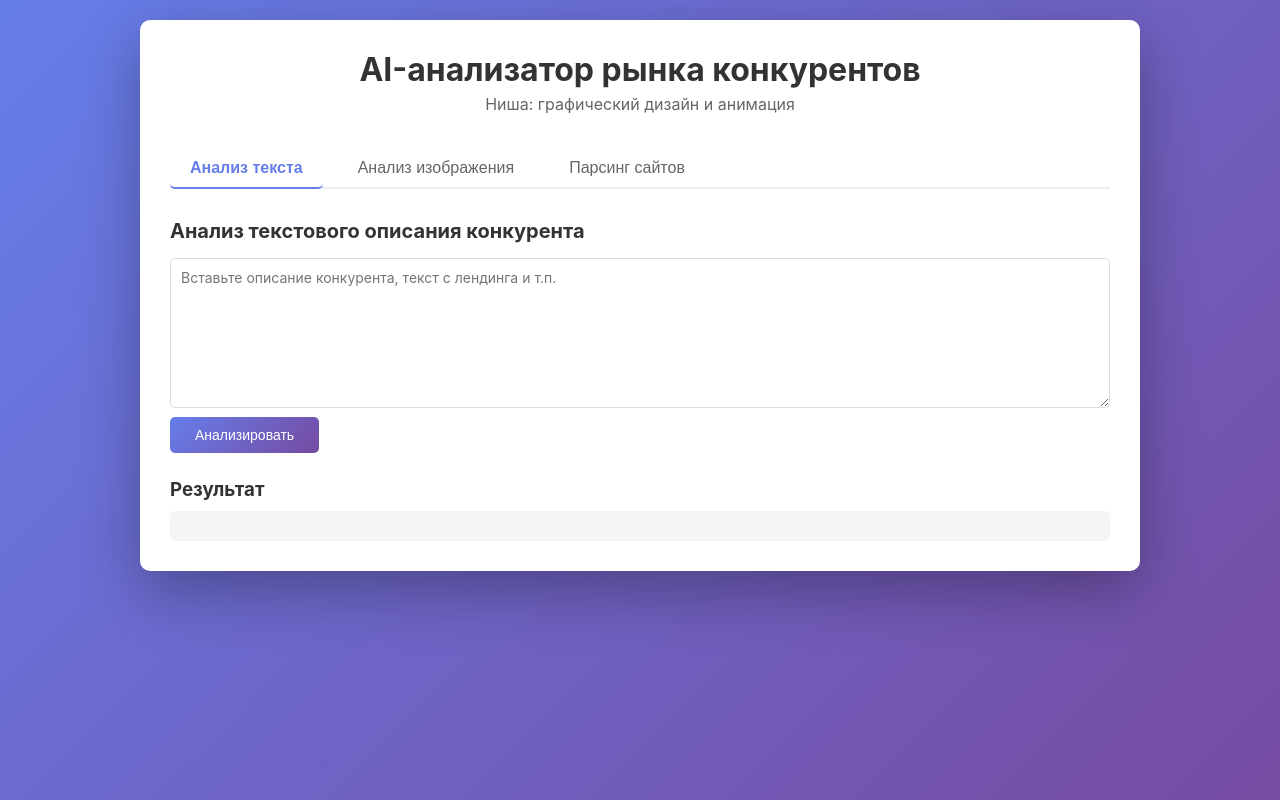
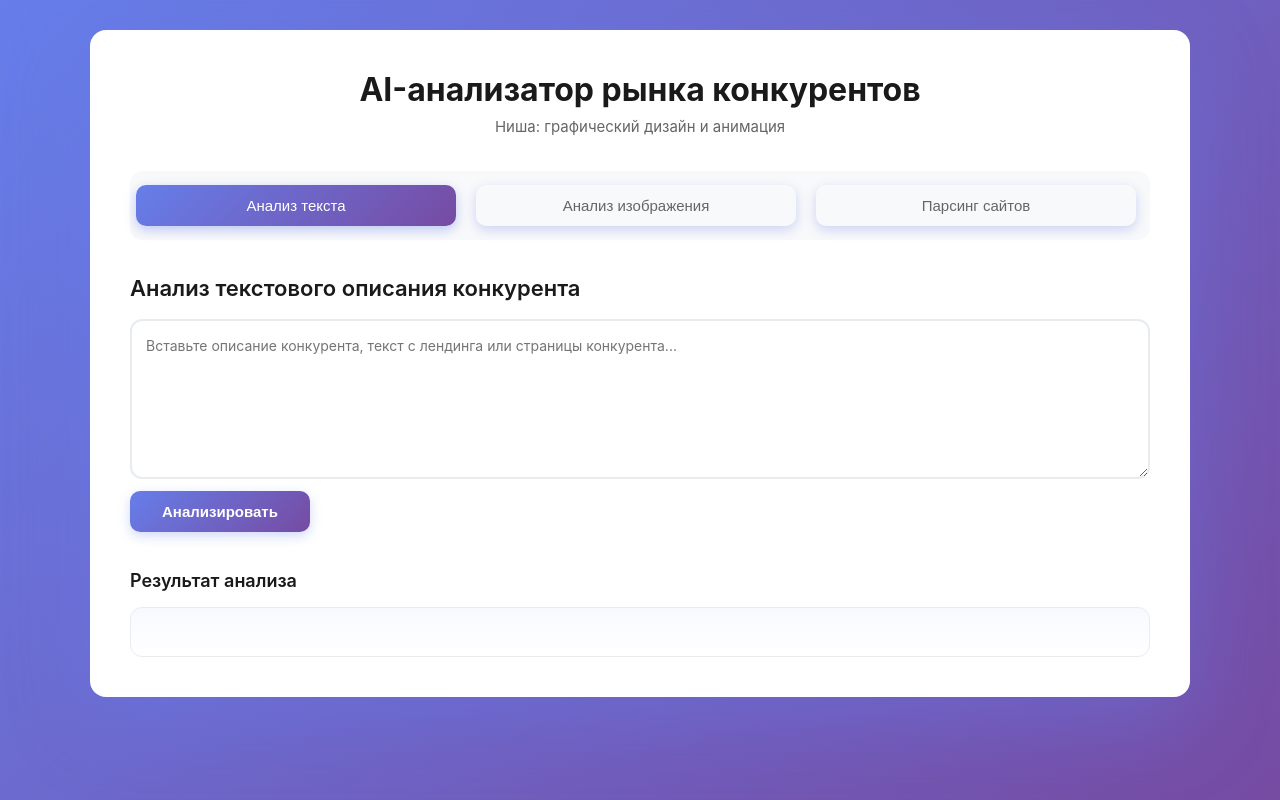
Before and after one commit to polinaanistratova/competition_monitor, a FastAPI app: page /web in a window 1280 px wide. Run offline with FastAPI, Linux system fonts and the light colour scheme.

Commit message:
Redesign web UI with beautiful formatted results

```diff
--- a/web/static/css/style.css
+++ b/web/static/css/style.css
@@ -5,114 +5,230 @@
 }
 
 body {
-    font-family: -apple-system, BlinkMacSystemFont, 'Segoe UI', 'Roboto', sans-serif;
+    font-family: -apple-system, BlinkMacSystemFont, 'Segoe UI', 'Roboto', 'Oxygen',
+        'Ubuntu', 'Cantarell', 'Fira Sans', 'Droid Sans', 'Helvetica Neue',
+        sans-serif;
     background: linear-gradient(135deg, #667eea 0%, #764ba2 100%);
     min-height: 100vh;
-    padding: 20px;
+    padding: 30px 20px;
 }
 
 .container {
-    max-width: 1000px;
+    max-width: 1100px;
     margin: 0 auto;
-    background: white;
-    border-radius: 10px;
-    padding: 30px;
-    box-shadow: 0 20px 60px rgba(0,0,0,0.3);
+    background: #ffffff;
+    border-radius: 16px;
+    padding: 40px;
+    box-shadow: 0 25px 80px rgba(102, 126, 234, 0.4);
 }
 
 h1 {
-    color: #333;
-    margin-bottom: 5px;
+    color: #1a1a1a;
+    margin-bottom: 8px;
     text-align: center;
+    font-size: 32px;
+    font-weight: 700;
 }
 
 .subtitle {
     text-align: center;
     color: #666;
-    margin-bottom: 30px;
+    margin-bottom: 35px;
+    font-size: 15px;
 }
 
 .tabs {
     display: flex;
-    gap: 10px;
-    margin-bottom: 30px;
-    border-bottom: 2px solid #eee;
+    gap: 12px;
+    margin-bottom: 35px;
+    background: #f8f9fa;
+    padding: 6px;
+    border-radius: 12px;
 }
 
 .tab-btn {
-    padding: 10px 20px;
-    background: none;
+    flex: 1;
+    padding: 12px 24px;
+    background: transparent;
     border: none;
     cursor: pointer;
-    font-size: 16px;
+    font-size: 15px;
     color: #666;
-    border-bottom: 2px solid transparent;
-    margin-bottom: -2px;
+    border-radius: 10px;
+    transition: all 0.3s ease;
+    font-weight: 500;
 }
 
 .tab-btn.active {
-    color: #667eea;
-    border-bottom-color: #667eea;
-    font-weight: 600;
+    background: linear-gradient(135deg, #667eea 0%, #764ba2 100%);
+    color: white;
+    box-shadow: 0 4px 12px rgba(102, 126, 234, 0.4);
+}
+
+.tab-btn:hover:not(.active) {
+    background: #e9ecef;
+    color: #333;
 }
 
 .tab-content {
     display: none;
+    animation: fadeIn 0.4s ease-in;
 }
 
 .tab-content.active {
     display: block;
 }
 
+@keyframes fadeIn {
+    from {
+        opacity: 0;
+        transform: translateY(10px);
+    }
+    to {
+        opacity: 1;
+        transform: translateY(0);
+    }
+}
+
 h2 {
-    color: #333;
-    margin-bottom: 15px;
-    font-size: 20px;
+    color: #1a1a1a;
+    margin-bottom: 18px;
+    font-size: 22px;
+    font-weight: 600;
 }
 
 h3 {
-    color: #333;
-    margin: 20px 0 10px 0;
+    color: #1a1a1a;
+    margin: 30px 0 16px 0;
+    font-size: 18px;
+    font-weight: 600;
 }
 
 textarea {
     width: 100%;
-    height: 150px;
-    padding: 10px;
-    border: 1px solid #ddd;
-    border-radius: 5px;
+    height: 160px;
+    padding: 14px;
+    border: 2px solid #e9ecef;
+    border-radius: 12px;
     font-family: inherit;
     font-size: 14px;
     resize: vertical;
+    transition: border-color 0.3s ease;
+    line-height: 1.6;
+}
+
+textarea:focus {
+    outline: none;
+    border-color: #667eea;
 }
 
 input[type="file"] {
-    margin-bottom: 10px;
-    padding: 10px;
+    margin-bottom: 14px;
+    padding: 12px;
+    width: 100%;
+    border: 2px dashed #667eea;
+    border-radius: 12px;
+    background: #f8f9ff;
+    cursor: pointer;
 }
 
 button {
     background: linear-gradient(135deg, #667eea 0%, #764ba2 100%);
     color: white;
     border: none;
-    padding: 10px 25px;
-    border-radius: 5px;
+    padding: 12px 32px;
+    border-radius: 10px;
     cursor: pointer;
-    font-size: 14px;
-    margin: 5px 5px 5px 0;
+    font-size: 15px;
+    margin: 8px 8px 8px 0;
+    font-weight: 600;
+    transition: transform 0.2s ease, box-shadow 0.2s ease;
+    box-shadow: 0 4px 12px rgba(102, 126, 234, 0.3);
 }
 
 button:hover {
-    opacity: 0.9;
+    transform: translateY(-2px);
+    box-shadow: 0 6px 20px rgba(102, 126, 234, 0.5);
 }
 
-pre {
-    background: #f5f5f5;
-    padding: 15px;
-    border-radius: 5px;
-    overflow-x: auto;
-    white-space: pre-wrap;
-    word-wrap: break-word;
-    max-height: 400px;
+button:active {
+    transform: translateY(0);
+}
+
+.result-container {
+    background: linear-gradient(to bottom, #f8f9ff 0%, #ffffff 100%);
+    padding: 24px;
+    border-radius: 12px;
+    border: 1px solid #e9ecef;
+    max-height: 600px;
     overflow-y: auto;
+    line-height: 1.8;
+    font-size: 14px;
 }
+
+.result-container::-webkit-scrollbar {
+    width: 8px;
+}
+
+.result-container::-webkit-scrollbar-track {
+    background: #f1f1f1;
+    border-radius: 4px;
+}
+
+.result-container::-webkit-scrollbar-thumb {
+    background: #667eea;
+    border-radius: 4px;
+}
+
+.result-section {
+    margin-bottom: 24px;
+    padding-bottom: 24px;
+    border-bottom: 2px solid #e9ecef;
+}
+
+.result-section:last-child {
+    margin-bottom: 0;
+    padding-bottom: 0;
+    border-bottom: none;
+}
+
+.result-title {
+    color: #667eea;
+    font-weight: 700;
+    font-size: 16px;
+    margin-bottom: 12px;
+    display: flex;
+    align-items: center;
+    gap: 8px;
+}
+
+.result-score {
+    display: inline-flex;
+    align-items: center;
+    gap: 6px;
+    background: linear-gradient(135deg, #667eea 0%, #764ba2 100%);
+    color: white;
+    padding: 6px 14px;
+    border-radius: 20px;
+    font-weight: 600;
+    font-size: 14px;
+    margin: 6px 8px 6px 0;
+}
+
+.result-list {
+    list-style: none;
+    padding-left: 0;
+}
+
+.result-list li {
+    padding: 8px 0 8px 24px;
+    position: relative;
+}
+
+.result-list li:before {
+    content: "▸";
+    position: absolute;
+    left: 8px;
+    color: #667eea;
+    font-weight: bold;
+}
--- a/web/static/js/app.js
+++ b/web/static/js/app.js
@@ -7,10 +7,116 @@ function openTab(tabName) {
     event.currentTarget.classList.add('active');
 }
 
+function formatResult(data) {
+    if (data.error) return '<div style="color: #dc3545; font-weight: 600;">Ошибка: ' + data.error + '</div>';
+    if (typeof data === 'object') {
+        let html = '';
+
+        if (data.competitor_name || data.overall_summary) {
+            html += '<div class="result-section">';
+            if (data.competitor_name) html += '<div class="result-title">🎯 Конкурент</div><div>' + data.competitor_name + '</div>';
+            if (data.overall_summary) html += '<div style="margin-top: 10px;"><b>Краткое резюме:</b><br>' + data.overall_summary + '</div>';
+            html += '</div>';
+        }
+
+        if (data.design_score !== undefined || data.animation_potential !== undefined) {
+            html += '<div class="result-section">';
+            html += '<div class="result-title">📊 Оценка</div>';
+            if (data.design_score !== undefined) html += '<span class="result-score">🎨 Дизайн: ' + data.design_score + '/10</span>';
+            if (data.animation_potential !== undefined) html += '<span class="result-score">✨ Анимация: ' + data.animation_potential + '/10</span>';
+            html += '</div>';
+        }
+
+        if (data.strong_sides || data.weak_sides) {
+            html += '<div class="result-section">';
+            if (data.strong_sides) {
+                html += '<div class="result-title">✅ Сильные стороны</div><ul class="result-list">';
+                data.strong_sides.forEach(s => html += '<li>' + s + '</li>');
+                html += '</ul>';
+            }
+            if (data.weak_sides) {
+                html += '<div class="result-title" style="margin-top: 16px;">⚠️ Слабые стороны</div><ul class="result-list">';
+                data.weak_sides.forEach(s => html += '<li>' + s + '</li>');
+                html += '</ul>';
+            }
+            html += '</div>';
+        }
+
+        if (data.key_services) {
+            html += '<div class="result-section">';
+            html += '<div class="result-title">🛠 Ключевые услуги</div><ul class="result-list">';
+            data.key_services.forEach(s => html += '<li>' + s + '</li>');
+            html += '</ul>';
+            html += '</div>';
+        }
+
+        if (data.target_audience || data.pricing_hints) {
+            html += '<div class="result-section">';
+            if (data.target_audience) html += '<div class="result-title">👥 Целевая аудитория</div><div>' + data.target_audience + '</div>';
+            if (data.pricing_hints) {
+                html += '<div class="result-title" style="margin-top: 16px;">💰 О ценообразовании</div><ul class="result-list">';
+                data.pricing_hints.forEach(s => html += '<li>' + s + '</li>');
+                html += '</ul>';
+            }
+            html += '</div>';
+        }
+
+        if (data.style_analysis || data.color_palette || data.typography) {
+            html += '<div class="result-section">';
+            html += '<div class="result-title">🎨 Визуальный анализ</div>';
+            if (data.style_analysis) html += '<div style="margin-bottom: 10px;"><b>Стиль:</b> ' + data.style_analysis + '</div>';
+            if (data.color_palette) html += '<div style="margin-bottom: 10px;"><b>Цветовая палитра:</b> ' + data.color_palette.join(', ') + '</div>';
+            if (data.typography) html += '<div><b>Типографика:</b> ' + data.typography + '</div>';
+            html += '</div>';
+        }
+
+        if (data.visual_strengths || data.visual_weaknesses) {
+            html += '<div class="result-section">';
+            if (data.visual_strengths) {
+                html += '<div class="result-title">💪 Визуальные сильные стороны</div><ul class="result-list">';
+                data.visual_strengths.forEach(s => html += '<li>' + s + '</li>');
+                html += '</ul>';
+            }
+            if (data.visual_weaknesses) {
+                html += '<div class="result-title" style="margin-top: 16px;">📉 Визуальные слабости</div><ul class="result-list">';
+                data.visual_weaknesses.forEach(s => html += '<li>' + s + '</li>');
+                html += '</ul>';
+            }
+            html += '</div>';
+        }
+
+        if (data.recommendations || data.inspiration_takeaways) {
+            html += '<div class="result-section">';
+            if (data.recommendations) {
+                html += '<div class="result-title">💡 Рекомендации</div><ul class="result-list">';
+                data.recommendations.forEach(s => html += '<li>' + s + '</li>');
+                html += '</ul>';
+            }
+            if (data.inspiration_takeaways) {
+                html += '<div class="result-title" style="margin-top: 16px;">✨ Что можно позаимствовать</div><ul class="result-list">';
+                data.inspiration_takeaways.forEach(s => html += '<li>' + s + '</li>');
+                html += '</ul>';
+            }
+            html += '</div>';
+        }
+
+        if (data.results || Array.isArray(data)) {
+            html += '<pre style="background: #f8f9fa; padding: 16px; border-radius: 8px; overflow-x: auto;">' + JSON.stringify(data, null, 2) + '</pre>';
+        }
+
+        if (html) return html;
+    }
+    return '<pre style="background: #f8f9fa; padding: 16px; border-radius: 8px; overflow-x: auto;">' + JSON.stringify(data, null, 2) + '</pre>';
+}
+
 async function analyzeText() {
     const text = document.getElementById('textInput').value;
     const result = document.getElementById('textResult');
-    result.textContent = 'Анализирую...';
+    if (!text.trim()) {
+        result.innerHTML = '<div style="color: #dc3545;">Введите текст для анализа</div>';
+        return;
+    }
+    result.innerHTML = '<div style="text-align: center; padding: 40px; color: #667eea;">⏳ Анализирую...</div>';
     try {
         const formData = new FormData();
         formData.append('text', text);
@@ -19,9 +125,9 @@ async function analyzeText() {
             body: formData
         });
         const data = await res.json();
-        result.textContent = JSON.stringify(data, null, 2);
+        result.innerHTML = formatResult(data);
     } catch (e) {
-        result.textContent = 'Ошибка: ' + e;
+        result.innerHTML = '<div style="color: #dc3545;">Ошибка: ' + e + '</div>';
     }
 }
 
@@ -29,10 +135,10 @@ async function analyzeImage() {
     const file = document.getElementById('imageFile').files[0];
     const result = document.getElementById('imageResult');
     if (!file) {
-        result.textContent = 'Выберите файл';
+        result.innerHTML = '<div style="color: #dc3545;">Выберите файл изображения</div>';
         return;
     }
-    result.textContent = 'Анализирую...';
+    result.innerHTML = '<div style="text-align: center; padding: 40px; color: #667eea;">⏳ Анализирую изображение...</div>';
     try {
         const formData = new FormData();
         formData.append('file', file);
@@ -41,32 +147,32 @@ async function analyzeImage() {
             body: formData
         });
         const data = await res.json();
-        result.textContent = JSON.stringify(data, null, 2);
+        result.innerHTML = formatResult(data);
     } catch (e) {
-        result.textContent = 'Ошибка: ' + e;
+        result.innerHTML = '<div style="color: #dc3545;">Ошибка: ' + e + '</div>';
     }
 }
 
 async function runParse() {
     const result = document.getElementById('parseResult');
-    result.textContent = 'Парсинг...';
+    result.innerHTML = '<div style="text-align: center; padding: 40px; color: #667eea;">⏳ Выполняется парсинг...</div>';
     try {
         const res = await fetch('/parsedemo');
         const data = await res.json();
-        result.textContent = JSON.stringify(data, null, 2);
+        result.innerHTML = formatResult(data);
     } catch (e) {
-        result.textContent = 'Ошибка: ' + e;
+        result.innerHTML = '<div style="color: #dc3545;">Ошибка: ' + e + '</div>';
     }
 }
 
 async function getHistory() {
     const result = document.getElementById('parseResult');
-    result.textContent = 'Загружаю историю...';
+    result.innerHTML = '<div style="text-align: center; padding: 40px; color: #667eea;">⏳ Загружаю историю...</div>';
     try {
         const res = await fetch('/history');
         const data = await res.json();
-        result.textContent = JSON.stringify(data, null, 2);
+        result.innerHTML = formatResult(data);
     } catch (e) {
-        result.textContent = 'Ошибка: ' + e;
+        result.innerHTML = '<div style="color: #dc3545;">Ошибка: ' + e + '</div>';
     }
 }
--- a/web/templates/index.html
+++ b/web/templates/index.html
@@ -19,26 +19,26 @@
 
         <div id="text" class="tab-content active">
             <h2>Анализ текстового описания конкурента</h2>
-            <textarea id="textInput" placeholder="Вставьте описание конкурента, текст с лендинга и т.п."></textarea>
+            <textarea id="textInput" placeholder="Вставьте описание конкурента, текст с лендинга или страницы конкурента..."></textarea>
             <button onclick="analyzeText()">Анализировать</button>
-            <h3>Результат</h3>
-            <pre id="textResult"></pre>
+            <h3>Результат анализа</h3>
+            <div id="textResult" class="result-container"></div>
         </div>
 
         <div id="image" class="tab-content">
-            <h2>Анализ изображения/скриншота</h2>
+            <h2>Анализ изображения / скриншота лендинга</h2>
             <input type="file" id="imageFile" accept="image/*">
             <button onclick="analyzeImage()">Анализировать изображение</button>
-            <h3>Результат</h3>
-            <pre id="imageResult"></pre>
+            <h3>Результат анализа</h3>
+            <div id="imageResult" class="result-container"></div>
         </div>
 
         <div id="parse" class="tab-content">
-            <h2>Автоматический парсинг конкурентов</h2>
+            <h2>Автоматический парсинг сайтов конкурентов</h2>
             <button onclick="runParse()">Запустить парсинг (/parsedemo)</button>
-            <button onclick="getHistory()">Показать историю</button>
-            <h3>Результаты</h3>
-            <pre id="parseResult"></pre>
+            <button onclick="getHistory()">Показать историю парсинга</button>
+            <h3>Результаты парсинга</h3>
+            <div id="parseResult" class="result-container"></div>
         </div>
     </div>
 
```
